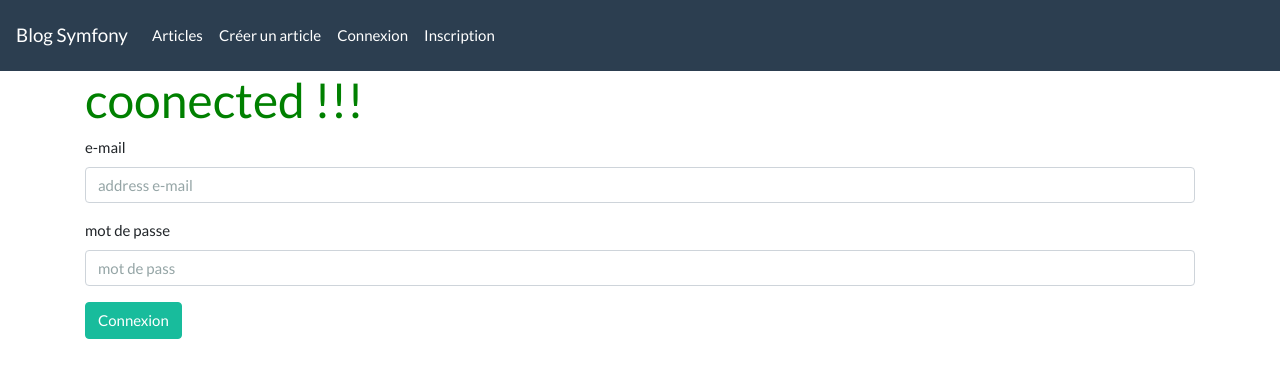
After one commit to khadimniass/blogSymfony, a Symfony app: template templates/security/login.html.twig in a window 1280 px wide. The commit adds this page. Shown: the top 378 px of the page. Run offline with Twig, Linux system fonts and the light colour scheme; the template is opened without the code that fills it, so the values that code supplies are empty; some libraries are stand-ins or nearby versions.

Commit message:
gérer l'hautentification,Ajouter un formulaire de commenter et afficher le nombre de commentaires pour chaque article,Afficher connexion ou déconnexion selon l'etat de l'utilisateur

```diff
--- a/templates/base.html.twig
+++ b/templates/base.html.twig
@@ -21,6 +21,19 @@
                 <li class="nav-item">
                     <a class="nav-link" href="{{ path('app_create') }}">Créer un article</a>
                 </li>
+                {% if not app.user %}
+                <li class="nav-item">
+                    <a class="nav-link " href="{{ path('security_login') }}">Connexion</a>
+                </li>
+                {% else %}
+
+                <li class="nav-item">
+                    <a class="nav-link " href="{{ path('security_logout') }}">déconnection</a>
+                </li>
+                {% endif %}
+                <li class="nav-item">
+                    <a class="nav-link " href="{{ path('security_registration') }}">Inscription</a>
+                </li>
             </ul>
         </div>
     </nav>
--- /dev/null
+++ b/templates/security/login.html.twig
@@ -0,0 +1,17 @@
+{% extends 'base.html.twig' %}
+
+{% block body %}
+<h1 style="color: green">coonected !!!</h1>
+    <form action="{{ path('security_login') }}" method="post">
+        <div class="form-group">
+            <label for="e-mail">e-mail</label>
+            <input id="e-mail" type="text" name="_username" placeholder="address e-mail" required  class="form-control">
+        </div>
+
+        <div class="form-group">
+            <label for="password">mot de passe</label>
+            <input id="password" type="password" name="_password" required placeholder="mot de pass" class="form-control">
+        </div>
+        <button class="btn btn-success">Connexion</button>
+    </form>
+{% endblock %}
```
Also changed, not shown: src/Controller/BlogController.php (+20 -2 lines), templates/blog/show.html.twig (+12 -0 lines), templates/security/registration.html.twig (added, +13 -0 lines), 1 other file.
